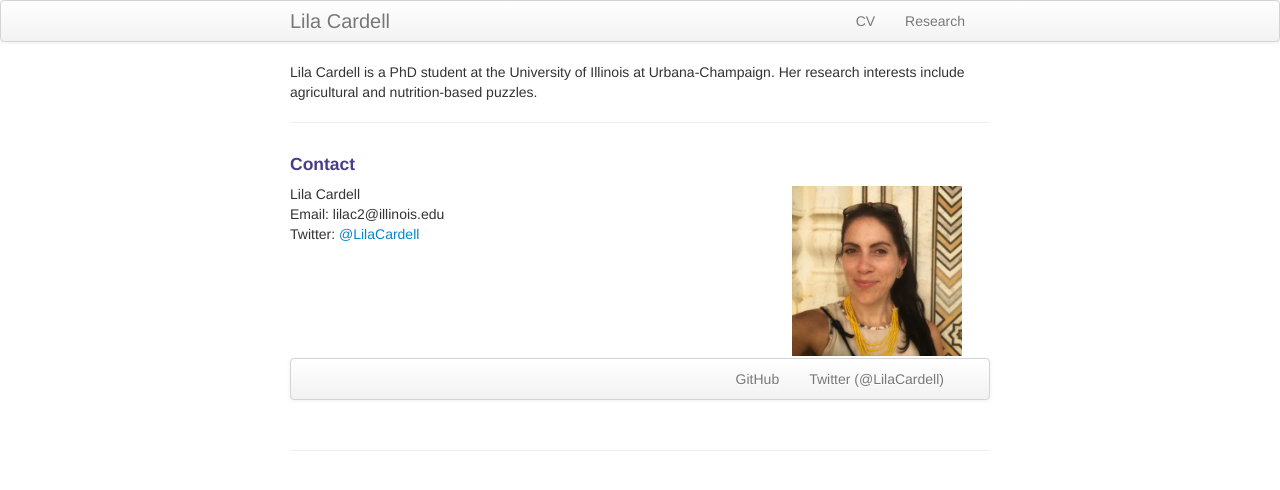
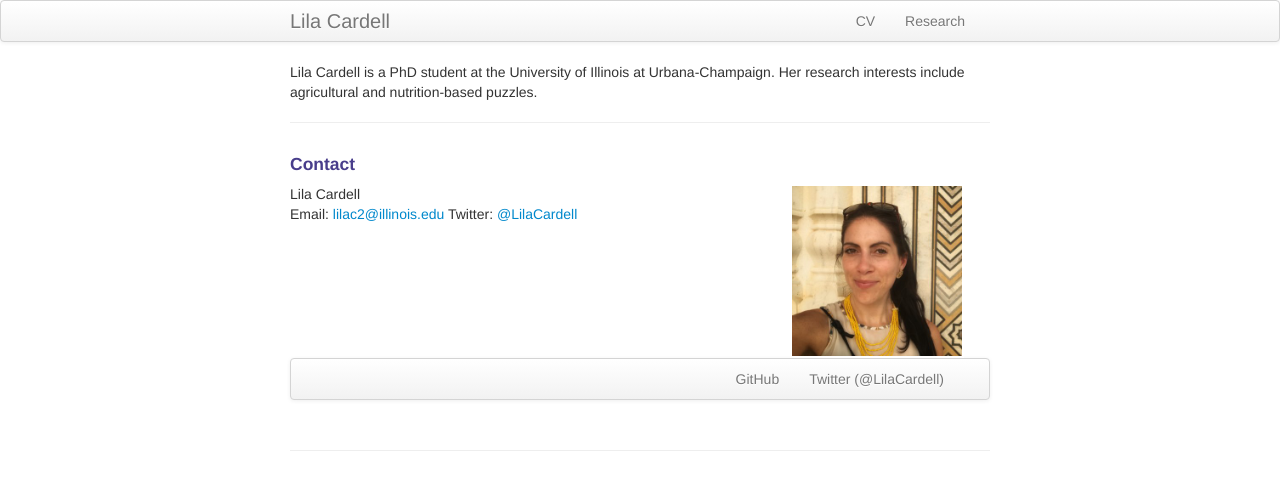
Before and after one commit to lilacardell/lilacardell.github.io, a Jekyll site: the page built from index.md, in a window 1280 px wide. Shown: the top 490 px of the page. Built offline with Jekyll 4.4.1, drawn with Linux system fonts in a browser that asks for light colours.

```diff
--- a/index.md
+++ b/index.md
@@ -20,8 +20,8 @@ Lila Cardell is a PhD student at the University of Illinois at Urbana-Champaign.
     <div class="row-fluid">
         <div class="span5">
            Lila Cardell<br/>
-            Email: lilac2@illinois.edu<br/>
-            Twitter:  <a href="https://twitter.com/lilacardell">@LilaCardell</a>
+            Email: <a href = "mailto: lilac2@illinois.edu">lilac2@illinois.edu</a>
+            Twitter: <a href="https://twitter.com/lilacardell">@LilaCardell</a>
         </div>
 
         <div class="span2">
```
